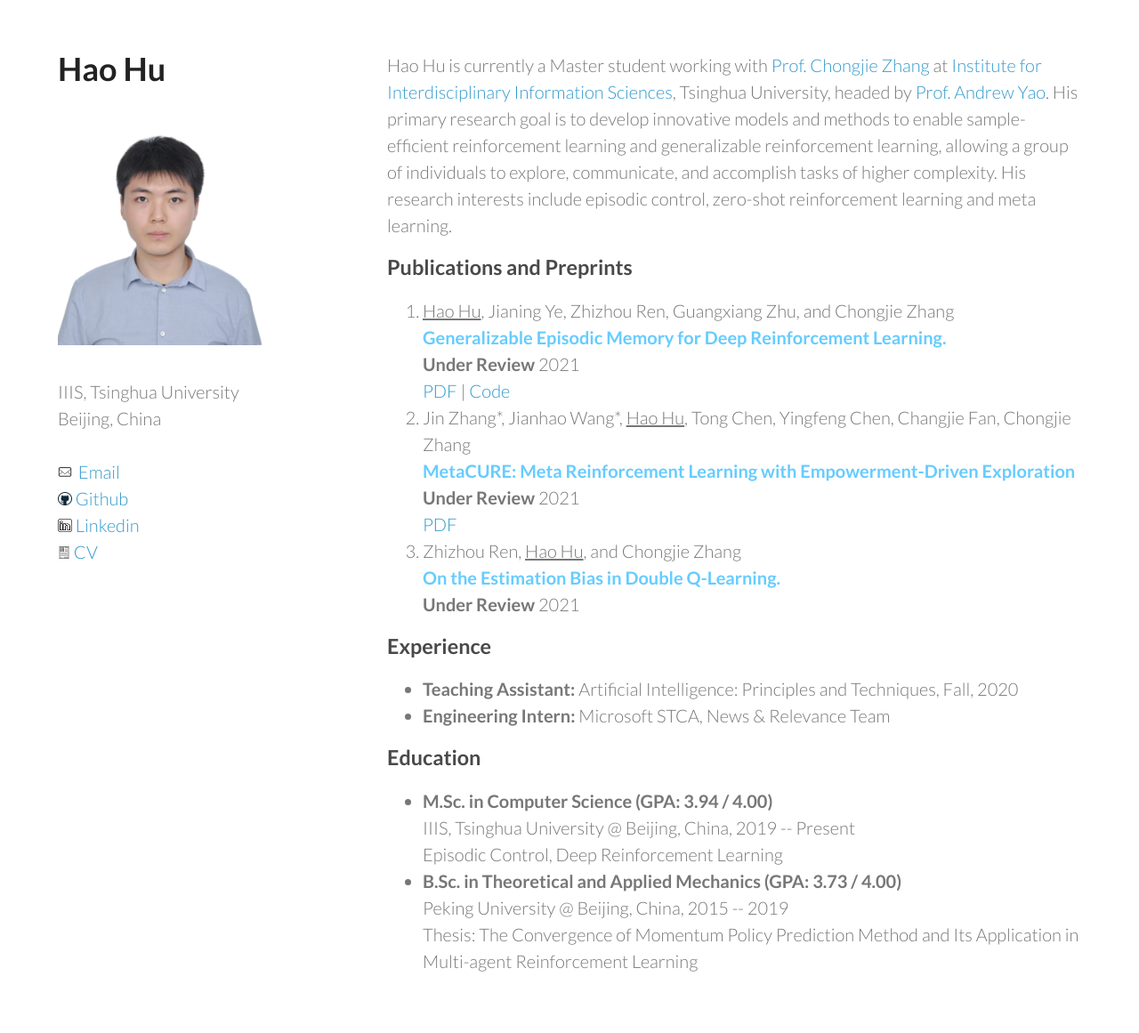
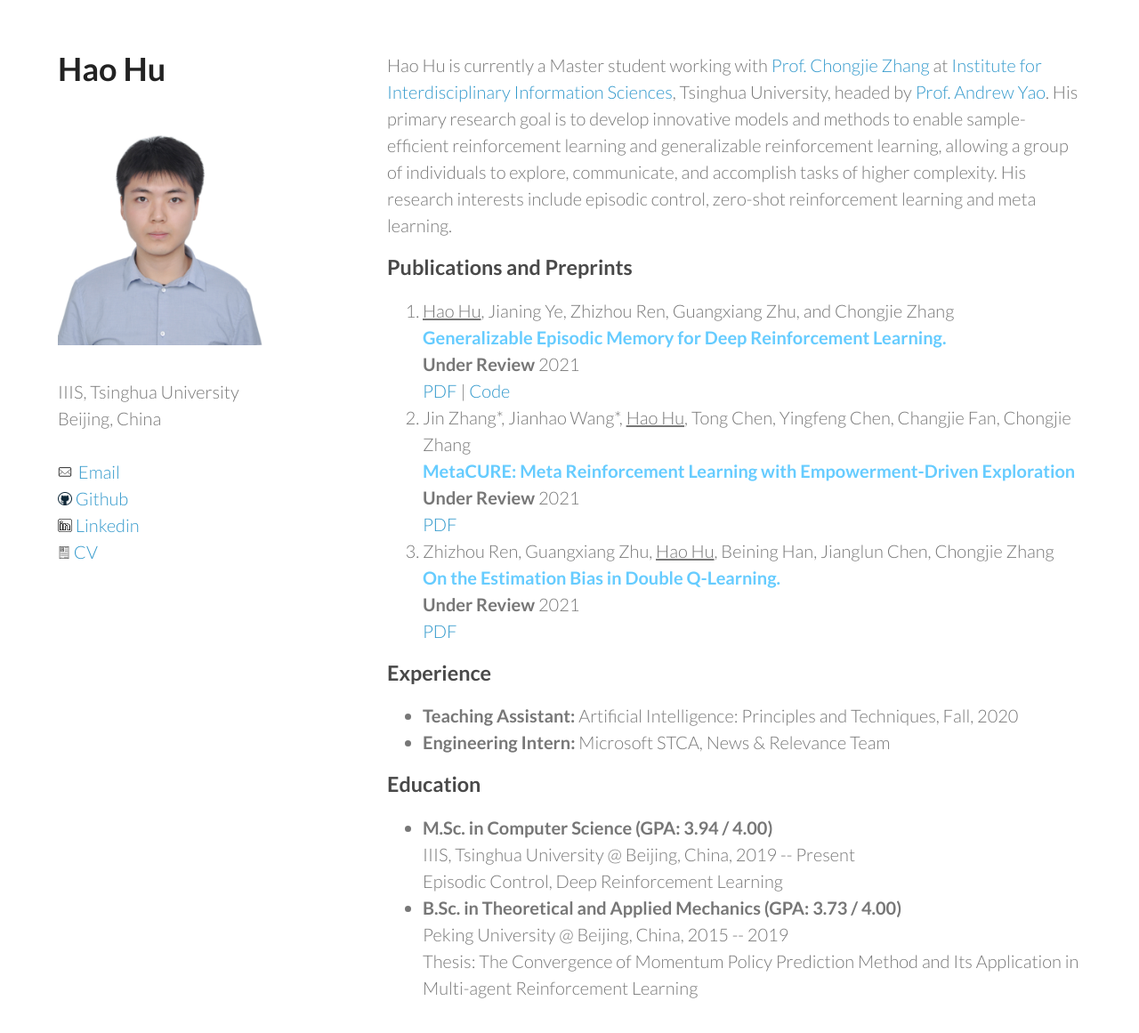
Before and after one commit to MouseHu/MouseHu.github.io, a Jekyll site: the page index.html, which Jekyll copies as it is, in a window 1280 px wide and 1195 px high. Shown: the top 1161 px of the window at 89% size. Built offline with Jekyll 4.4.1, drawn with Linux system fonts in a browser that asks for light colours.

Commit message:
Add Paper Reference
Add Paper Reference

```diff
--- a/index.html
+++ b/index.html
@@ -55,9 +55,10 @@
           <a href="https://arxiv.org/abs/2006.08170"> PDF </a>
         </li>
         <li>
-          Zhizhou Ren, <span class="underline">Hao Hu</span>, and Chongjie Zhang <br />
+          Zhizhou Ren, Guangxiang Zhu, <span class="underline">Hao Hu</span>, Beining Han, Jianglun Chen, Chongjie Zhang <br />
           <b style=color:#66ccff;">On the Estimation Bias in Double Q-Learning.</b> <br />
           <b>Under Review </b> 2021 <br/>
+          <a href="https://openreview.net/pdf?id=FKotzp6PZJw"> PDF </a>
         </li>
       </ol>
 
```
Also changed, not shown: 1 other file.
